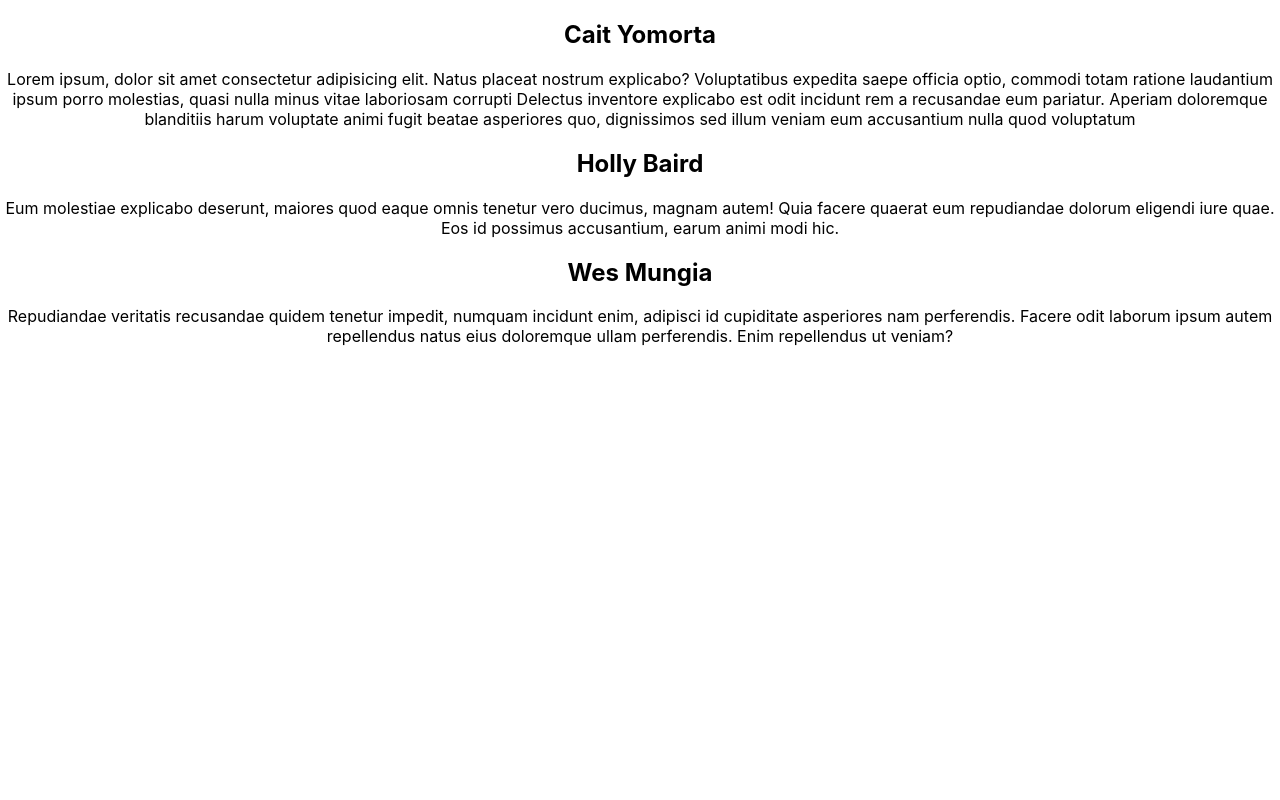
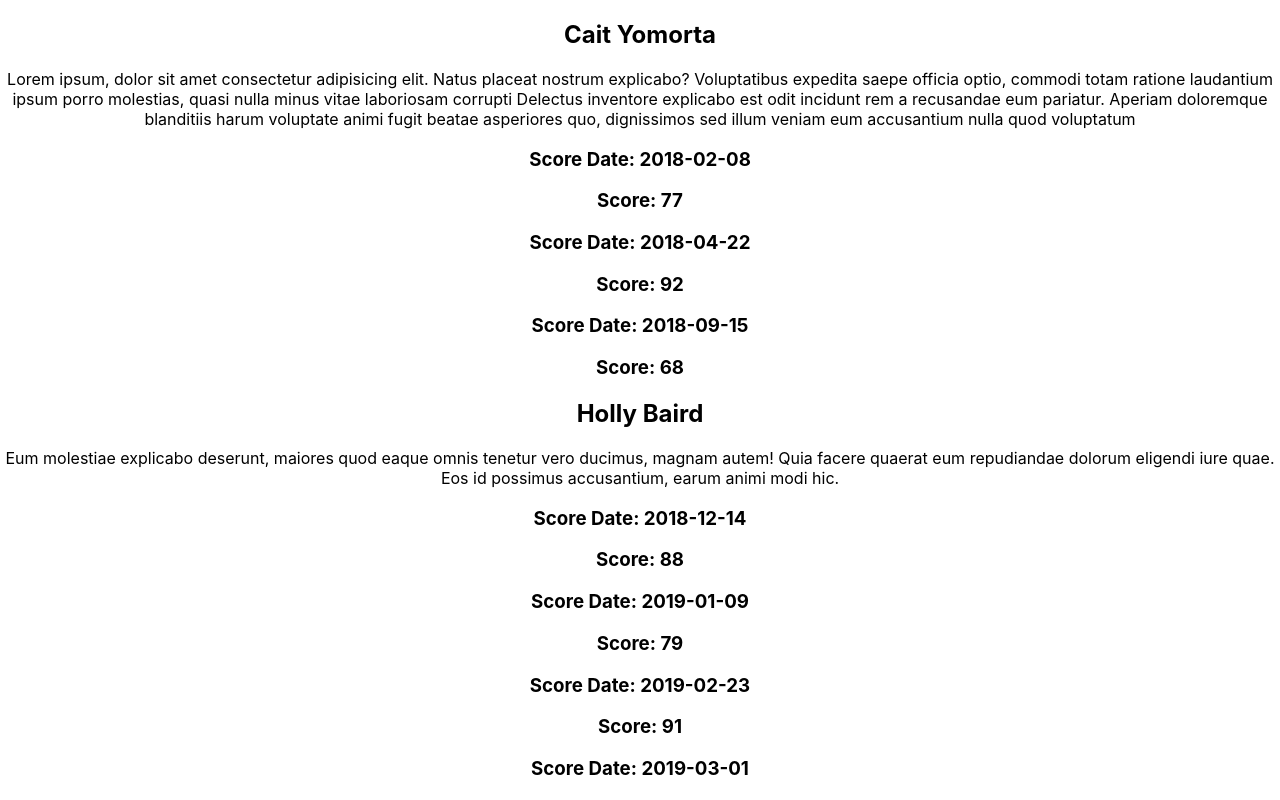
Before and after one commit to Megans766/students-lab, a React (Create React App) app: page / in a window 1280 px wide. Shown: the top 800 px of the page. Built offline with nearby package versions, Linux system fonts and the light colour scheme.

Commit message:
update student

```diff
--- a/src/App.js
+++ b/src/App.js
@@ -1,16 +1,22 @@
 import './App.css';
 import { studentList } from './data'
 import { useState } from 'react'
-import StudentList from './StudentList';
+import Student from './Student';
 
 function App() {
-  const [studentData, setStudentData] = useState(studentList)
+  const [students, setStudentData] = useState(studentList)
+
+  function handleShowMore() {
+
+  }
 
   return (
     <div className="App">
-      <StudentList students={studentData}/>
+      {students.map(student =>
+        <Student key={student.name} student={student} />
+      )}
     </div>
   );
 }
 
-export default App;
+export default App
--- a/src/Score.jsx
+++ b/src/Score.jsx
@@ -1,8 +1,8 @@
 const Score = (props) => {
   return (
     <>
-      <h3>Score Date: {props.student.scores.date}</h3>
-      <h3>Score: {props.student.scores.score}</h3>
+      <h3>Score Date: {props.score.date}</h3>
+      <h3>Score: {props.score.score}</h3>
 
     </>
   )
--- a/src/Student.jsx
+++ b/src/Student.jsx
@@ -6,8 +6,9 @@ const Student = (props) => {
       <h2>{props.student.name}</h2>
       <p>{props.student.bio}</p>
 
-      {/* <Score /> */}
-
+      {props.student.scores.map((score, index) =>
+        <Score key={index} score={score} />
+      )}
     </>
   )
 }
--- a/src/StudentList.jsx
+++ /dev/null
@@ -1,13 +0,0 @@
-import Student from "./Student";
-
-const StudentList = (props) => {
-  return (
-    <>
-      {props.students.map(student =>
-        <Student student={student} key={student.name}/>
-      )}
-    </>
-  )
-}
-
-export default StudentList
```
